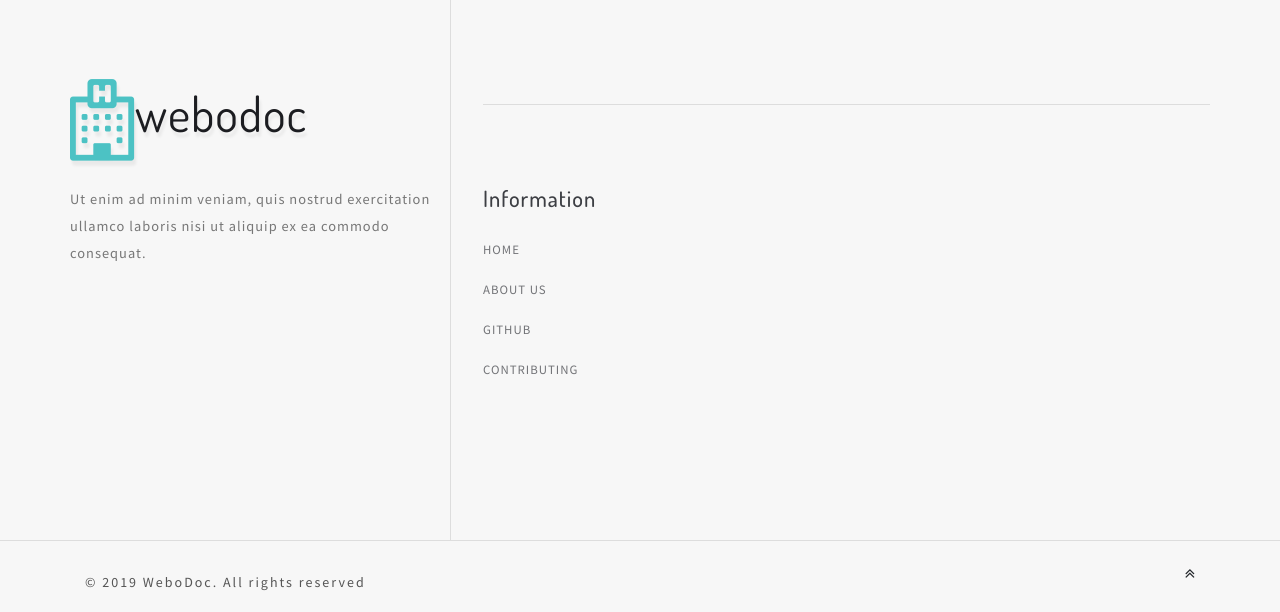
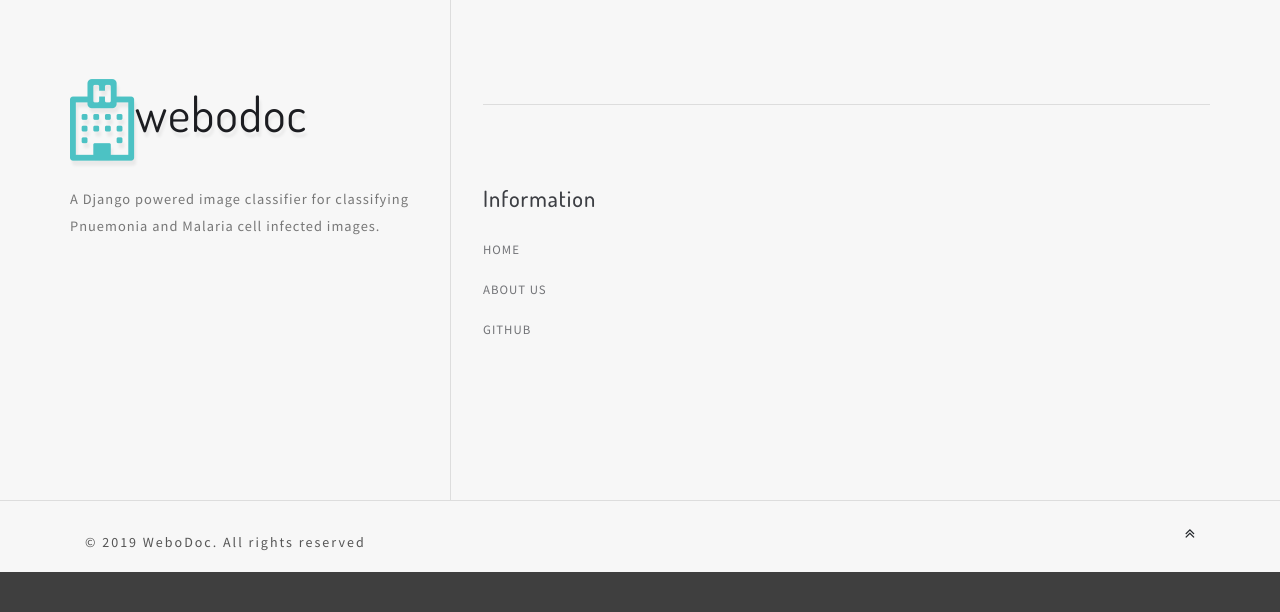
Before and after one commit to risenW/Disease_classifier, a Django app: page / in a window 1280 px wide. Shown: the part 752-1364 px from the top of the page. After the commit the page ends 1324 px from the top, so only its background shows below. Run offline with Django 3.2, Linux system fonts and the light colour scheme; some libraries are stand-ins or nearby versions.

Commit message:
Update title and footer

```diff
--- a/classifier/views.py
+++ b/classifier/views.py
@@ -6,17 +6,17 @@
 from .forms import ClassifierForm
 from .models import Classifier
 
-#import for deep learning
-# from keras.models import load_model
-# from PIL import Image
-# from PIL import Image
-# import numpy as np
-# import os
-# import cv2
+# import for deep learning
+from keras.models import load_model
+from PIL import Image
+from PIL import Image
+import numpy as np
+import os
+import cv2
 
-#Fixes the path error thrown by load model in keras==2.3.1
-# import keras.backend.tensorflow_backend as tb
-# tb._SYMBOLIC_SCOPE.value = True
+# Fixes the path error thrown by load model in keras==2.3.1
+import keras.backend.tensorflow_backend as tb
+tb._SYMBOLIC_SCOPE.value = True
 
 # Path to input image
 media_path = os.path.join(os.path.dirname(settings.BASE_DIR), 'media_cdn/images')
--- a/templates/classifier/base.html
+++ b/templates/classifier/base.html
@@ -4,7 +4,7 @@
 <html lang="zxx">
 
 <head>
-    <title>Medizin Medical Category Bootstrap Responsive Web Template | Home :: W3layouts</title>
+    <title>WeboDoc: A web powered app for classifying Pneumonia and Malaria cell images.</title>
     <!-- Meta tag Keywords -->
     <meta name="viewport" content="width=device-width, initial-scale=1">
     <meta charset="UTF-8" />
--- a/templates/classifier/footer.html
+++ b/templates/classifier/footer.html
@@ -5,7 +5,7 @@
                         <h2 class="logo-2 mb-lg-4 mb-3">
                             <a href="/"><span class="fa fa-hospital-o"></span>webodoc</a>
                         </h2>
-                        <p>Ut enim ad minim veniam, quis nostrud exercitation ullamco laboris nisi ut aliquip ex ea commodo consequat.</p>
+                        <p>A Django powered image classifier for classifying Pnuemonia and Malaria cell infected images.</p>
 
                     </div>
                     <div class="col-lg-8 footer-right">
@@ -15,16 +15,13 @@
                                 <h3 class="footer-title mb-lg-4 mb-3">Information</h3>
                                 <ul class="list-unstyled w3layouts-icons">
                                     <li>
-                                        <a href="index.html">Home</a>
+                                        <a href="/">Home</a>
                                     </li>
                                     <li class="mt-3">
-                                        <a href="about.html">About Us</a>
+                                        <a href="">About Us</a>
                                     </li>
                                     <li class="mt-3">
-                                        <a href="gallery.html">Github</a>
-                                    </li>
-                                    <li class="mt-3">
-                                        <a href="services.html">Contributing</a>
+                                        <a href="https://github.com/risenW/Disease_classifier">Github</a>
                                     </li>
 
                                 </ul>
```
Also changed, not shown: db.sqlite3.
